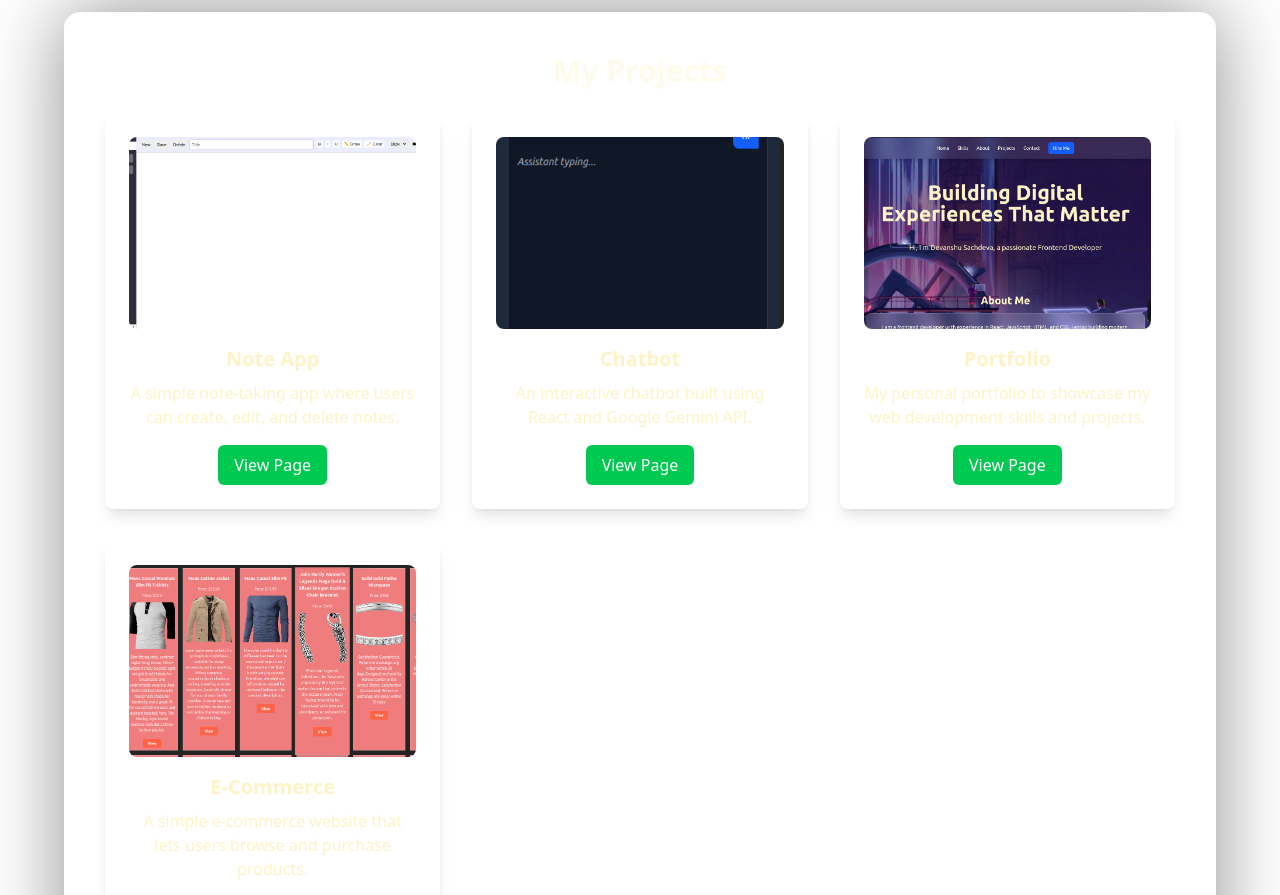
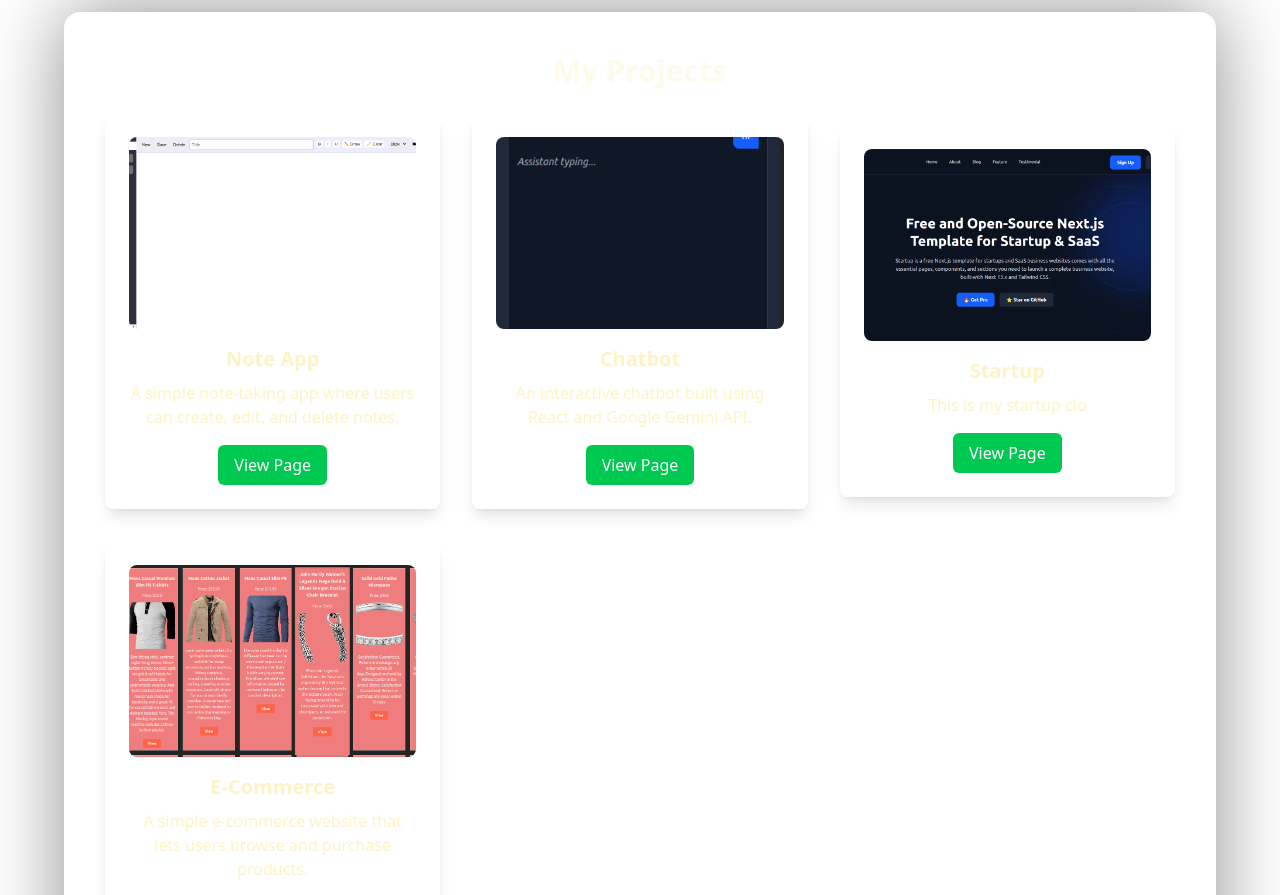
Before and after one commit to devanshusachdeva2003/protofolio3, a React (Vite) app: page / in a window 1280 px wide. Shown: the part 2920-3815 px from the top of the page. Built offline with nearby package versions, Linux system fonts and the light colour scheme.

Commit message:
Updated project

```diff
--- a/src/assets/component/project.tsx
+++ b/src/assets/component/project.tsx
@@ -69,22 +69,21 @@ const Projects = () => {
 
             <div className="rounded-lg shadow-lg p-6 w-full max-w-sm">
               <img
-                src="prot.png"
+                src="startup.png"
                 alt="Portfolio"
                 className="w-full h-48 object-cover rounded-lg mb-4"
               />
 
               <h3 className="text-xl text-amber-100 font-semibold mb-2">
-                Portfolio
+                Startup
               </h3>
               <p className="text-amber-100 mb-4">
-                My personal portfolio to showcase my web development skills and
-                projects.
+               This is my startup clo
               </p>
 
               <div className="flex justify-center space-x-4">
                 <a
-                  href="https://yourportfolio.com"
+                  href="https://dsstartup1.vercel.app/"
                   target="_blank"
                   rel="noopener noreferrer"
                   className="bg-green-500 text-white py-2 px-4 rounded-md hover:bg-green-600"
@@ -111,7 +110,7 @@ const Projects = () => {
 
               <div className="flex justify-center space-x-4">
                 <a
-                  href="https://your-live-ecommerce.com"
+                  href="https://dsecomm.vercel.app/"
                   target="_blank"
                   rel="noopener noreferrer"
                   className="bg-green-500 text-white py-2 px-4 rounded-md hover:bg-green-600"
```
Also changed, not shown: public/startup.png (added).
